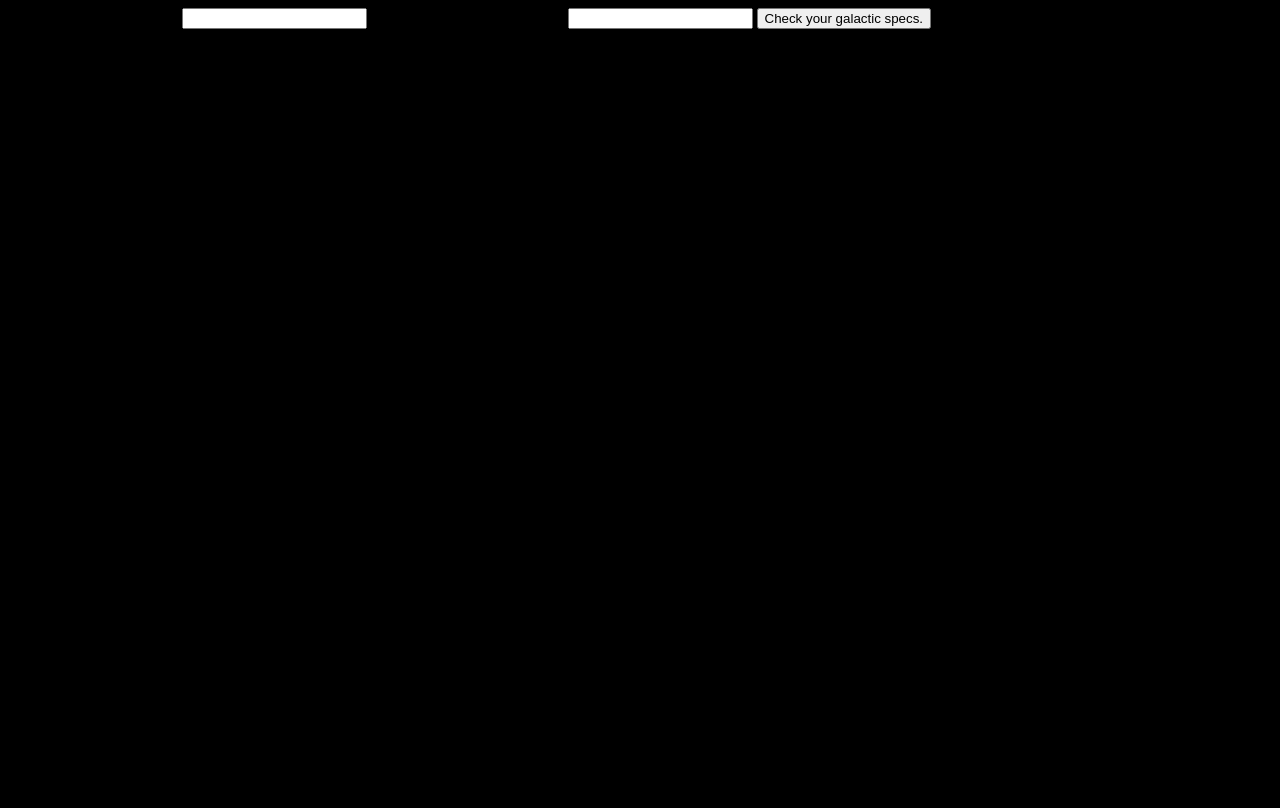
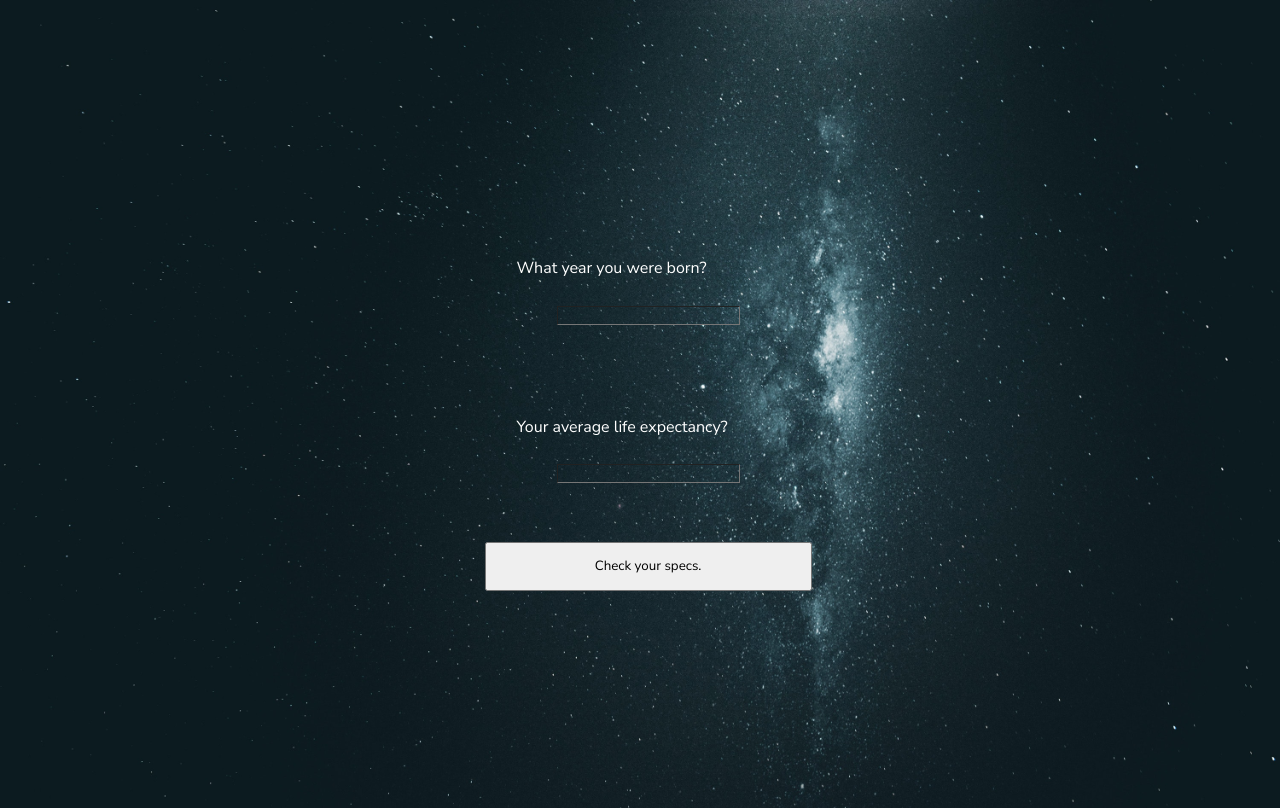
Before and after one commit to Eucile/galactic-calculator-test, a website built with webpack: page src/index.html in a window 1280 px wide. Built offline with nearby package versions, Linux system fonts and the light colour scheme.

Commit message:
sandbox around with sass

```diff
--- a/src/index.html
+++ b/src/index.html
@@ -1,16 +1,26 @@
 <!DOCTYPE html>
 <html>
   <head>
+    <link href="https://fonts.googleapis.com/css?family=Nunito+Sans" rel="stylesheet">
     <title>GALACTIC AGE CALCULATOR</title>
   </head>
   <body>
+    <div class="flex-container">
     <form id="galactic-form">
-      <label for="year-input">What year you were born?</label>
-      <input id="year-input" type="text">
-      <label for="expectancy-input">Your average life expectancy?</label>
-      <input id="expectancy-input" type="text">
-      <button type="submit">Check your galactic specs.</button>
+      <div class="item1">
+        <label for="year-input">What year you were born?</label><br>
+        <input id="year-input" type="text">
+      </div>
+      <div class="item2">
+        <label for="expectancy-input">Your average life expectancy?</label><br>
+        <input id="expectancy-input" type="text"><br>
+      </div>
+      <div class="button-box">
+        <button type="submit">Check your specs.</button>
+      </div>
     </form>
+    </div>
+
     <div class="publish-age">
       <p class="earth-years"></p>
       <p class="mercury-years"></p>
--- a/src/sass/styles.scss
+++ b/src/sass/styles.scss
@@ -1,3 +1,40 @@
 body {
-  background: black;
+  background-image: url('../assets/img/bg.jpg');
+  background-size: cover;
+  font-family: 'Nunito Sans', sans-serif;
+  background-attachment: fixed;
+  overflow: hidden;
+   position: absolute;
+   width: 100%;
+   height: 100%;
+   display: flex;
+   justify-content: center;
+   align-items: center;
 }
+
+.flex-container {
+  .item1 {
+    padding: 2em;
+    color: white;
+    #year-input {
+      background: none;
+      border-width: thin;
+      margin: 2em 3em;
+    }
+  }
+  .item2 {
+    padding: 2em;
+    color: white;
+    #expectancy-input {
+      background: none;
+      border-width: thin;
+      margin: 2em 3em;
+    }
+  }
+}
+
+button {
+  font-family: 'Nunito Sans', sans-serif;
+  padding: 1em;
+  width: 100%;
+}
```
Also changed, not shown: src/assets/img/bg.jpg (added).
